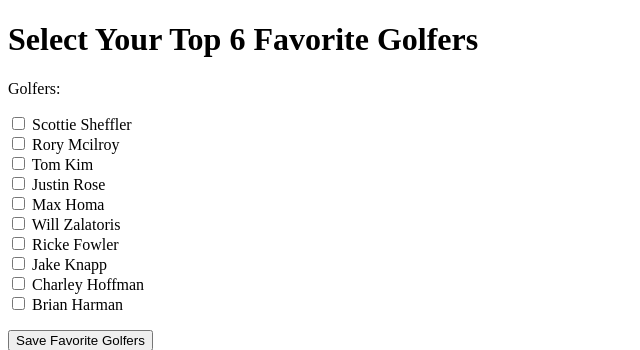
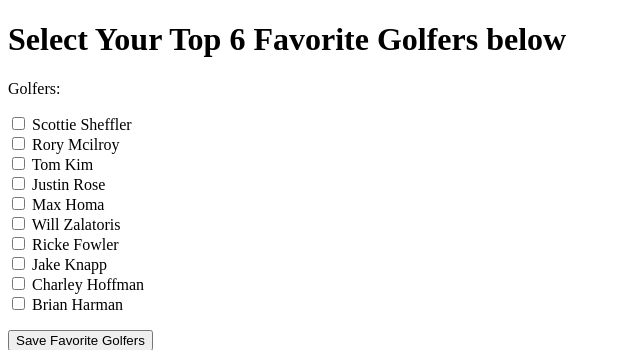
Before and after one commit to oboyle3/Augusta_Bogey, a Django app: page /accounts/select_favorite_golfers/ in a window 1280 px wide. Shown: the top 350 px of the page, without its empty margins (0-640 px from the left). Run offline with Django 5.2, Linux system fonts and the light colour scheme; a user stored in the database is signed in; data comes from the database, SQL or seed files in the repository; both versions use the stored data as it was after the commit; parts of the project's set-up code (start-up, migrations or seed data) failed here and were passed over.

Commit message:
revert change

```diff
--- a/accounts/templates/accounts/select_favorite_golfers.html
+++ b/accounts/templates/accounts/select_favorite_golfers.html
@@ -4,7 +4,7 @@
         <title>Select Favorite Golfers</title>
     </head>
     <body>
-        <h1>Select Your Top 6 Favorite Golfers</h1>
+        <h1>Select Your Top 6 Favorite Golfers below</h1>
 
         <form method="POST">
             {% csrf_token %}
```
Also changed, not shown: accounts/migrations/0003_favoritegolfer_tier_alter_golfer_name_and_more.py (added), accounts/templates/accounts/update_favorite_golfers.html (added), db.sqlite3.
